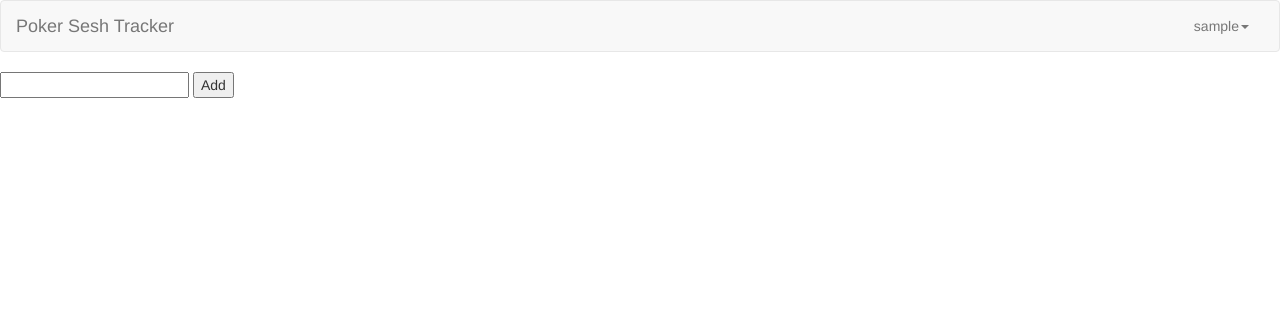
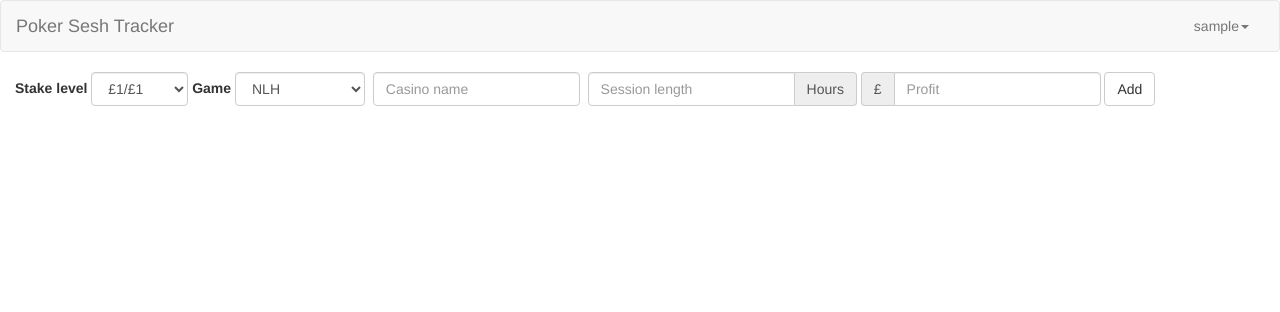
Before and after one commit to maf16/pokerSeshTracker, a Django app: page /user/ in a window 1280 px wide. Shown: the top 312 px of the page. Run offline with Django 3.2, Linux system fonts and the light colour scheme; a user stored in the database is signed in; tables that the repository leaves empty hold one stand-in row (values such as "Sample post"); data that the repository does not hold is empty; parts of the project's set-up code (start-up, migrations or seed data) failed here and were passed over; some libraries are stand-ins or nearby versions.

Commit message:
Implement frontend for adding new session results

```diff
--- a/templates/base.html
+++ b/templates/base.html
@@ -45,6 +45,9 @@
         </div><!-- /.navbar-collapse -->
       </div><!-- /.container-fluid -->
     </nav>
-    {% block content %}{% endblock %}
+
+    <div class="container-fluid">
+        {% block content %}{% endblock %}
+    </div>
 </body>
 </html>
--- a/templates/tracker/home.html
+++ b/templates/tracker/home.html
@@ -3,10 +3,50 @@
 {% block title %} Poker Sesh Tracker {% endblock %}
 
 {% block content %}
-    <form action="/user/submit" method="post" id="sessionSubmit">
+    <form action="/user/submit" method="post" id="sessionSubmit" class="form-inline">
         {% csrf_token %}
-        <label for="profitField"></label><input type="number" id="profitField" name="profit" required />
-        <input type="submit" value="Add" />
+        <div class="form-group">
+            <label for="stakeLevel">Stake level</label>
+            <select class="form-control" name="stakeLevel" id="stakeLevel">
+                <option>£1/£1</option>
+                <option>£1/£2</option>
+                <option>£1/£3</option>
+                <option>£2/£5</option>
+                <option>£5/£10</option>
+                <option>£10/£25</option>
+            </select>
+        </div>
+        <div class="form-group">
+            <label for="gameType">Game</label>
+            <select class="form-control" name="gameType" id="gameType">
+                <option>NLH</option>
+                <option>PLO</option>
+                <option>Mixed games</option>
+            </select>
+        </div>
+        <div class="form-group">
+            <label for="casinoName"></label>
+            <input class="form-control" type="text" id="casinoName" name="casinoName" required placeholder="Casino name"/>
+        </div>
+        <div class="form-group">
+            <label for="sessionlenght"></label>
+            <div class="input-group">
+                <input class="form-control" type="number" id="sessionlenght" name="sessionLength" required placeholder="Session length"/>
+                <div class="input-group-addon">Hours</div>
+            </div>
+        </div>
+{#        <div class="form-group">#}
+{#            <label for="sessionDate">Session date</label>#}
+{#            <input class="form-control" type="datetime" id="sessionDate" name="sessionDate"/>#}
+{#        </div>#}
+        <div class="form-group">
+            <label class="sr-only" for="profitField">Profit</label>
+            <div class="input-group">
+                <div class="input-group-addon">£</div>
+                <input class="form-control" type="number" id="profitField" name="profit" required placeholder="Profit"/>{# £1000 #}
+            </div>
+        </div>
+        <button type="submit" class="btn btn-default">Add</button>
     </form>
     {% for session in sessions %}
         <p>{{ session.profit }}</p>
--- a/tracker/models.py
+++ b/tracker/models.py
@@ -1,6 +1,26 @@
 from __future__ import unicode_literals
+
+import datetime
+
+import django
 from django.contrib.auth.models import User
 from django.db import models
+
+
+STAKE_LEVEL = (
+    ('1/1', '1/1'),
+    ('1/2', '1/2'),
+    ('1/3', '1/3'),
+    ('2/5', '2/5'),
+    ('5/10', '5/10'),
+    ('10/25', '10/25'),
+)
+
+GAME_TYPE = (
+    ('nlh', 'NLH'),
+    ('plo', 'PLO'),
+    ('mxg', 'Mixed games'),
+)
 
 
 class Player(models.Model):
@@ -12,5 +32,10 @@ class Player(models.Model):
 
 class Session(models.Model):
     # session stuff goes here
-    profit = models.IntegerField()
+    stake_level = models.CharField(max_length=5, choices=STAKE_LEVEL, default='1/2')
+    game_type = models.CharField(max_length=3, choices=GAME_TYPE, default='nlh')
+    casino_name = models.CharField(max_length=50, default='mint')
+    # date_played = models.DateTimeField(null=True)
+    profit = models.IntegerField(default=0)
+    session_length = models.DecimalField(decimal_places=2, max_digits=5, default=3)
     player = models.ForeignKey(Player, on_delete=models.CASCADE)
--- a/tracker/urls.py
+++ b/tracker/urls.py
@@ -3,6 +3,6 @@ from . import views
 
 
 urlpatterns = [
-    url(r'^submit', views.submit),
+    url(r'^submit', views.submit_session),
     url(r'^$', views.index)
 ]
--- a/tracker/views.py
+++ b/tracker/views.py
@@ -24,8 +24,6 @@ def register_new_player(sender, **kwargs):
 
 
 @require_POST
-def submit(request):
-    # session = Session(net_profit=request.POST['profit'], player=request.user.player)
-    # session.save()
+def submit_session(request):
     request.user.player.session_set.create(profit=request.POST['profit'])
     return redirect(index)
```
Also changed, not shown: tracker/migrations/0001_initial.py, tracker/migrations/0002_auto_20161129_0200.py (deleted).
